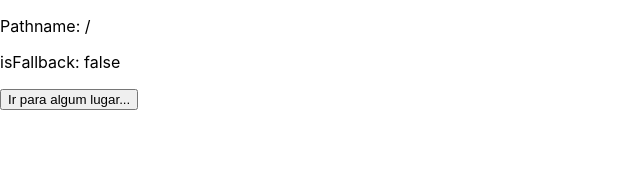
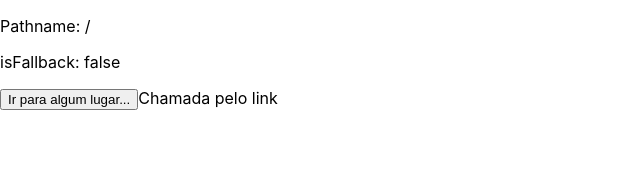
Before and after one commit to natanaelrodrigues/next-first, a Next.js app: page / in a window 1280 px wide. Shown: the top 178 px of the page, without its empty margins (0-640 px from the left). Built offline with nearby package versions, Linux system fonts and the light colour scheme.

Commit message:
Uso do Link

```diff
--- a/pages/index.tsx
+++ b/pages/index.tsx
@@ -1,5 +1,6 @@
 import type { NextPage } from 'next'
 import { useRouter } from 'next/router'
+import Link from 'next/link';
 
 
 const Home: NextPage = () => {
@@ -12,6 +13,9 @@ const Home: NextPage = () => {
         <button onClick={()=>{
           router.push('/todoV2')
         }}>Ir para algum lugar...</button>
+
+        <Link href="/todoV2">Chamada pelo link</Link>
+
      </div>
   )
 }
--- a/pages/todoV2/index.tsx
+++ b/pages/todoV2/index.tsx
@@ -1,5 +1,6 @@
 import { useEffect, useState } from "react";
 import { Todo } from "../../types/Todo";
+import Link from 'next/link';
 
 
 const Todo = () => {
@@ -24,7 +25,7 @@ const Todo = () => {
     return (
         <div>
             <h1>Lista de tarefas!!!</h1>
-
+            <Link href="/">Voltar</Link><br />
             {loding && <div>Carregando...</div>}
 
             <ul>
```
